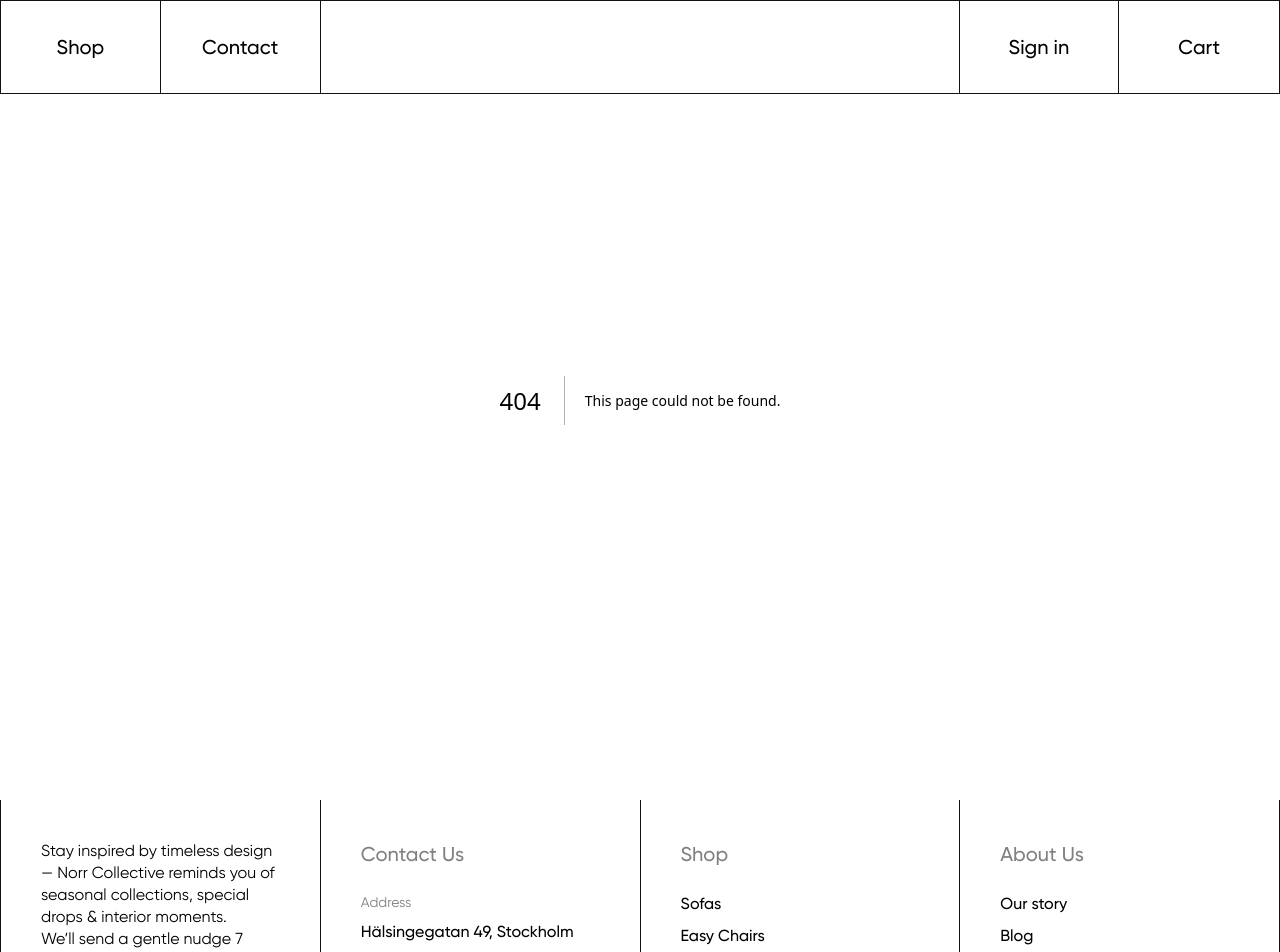
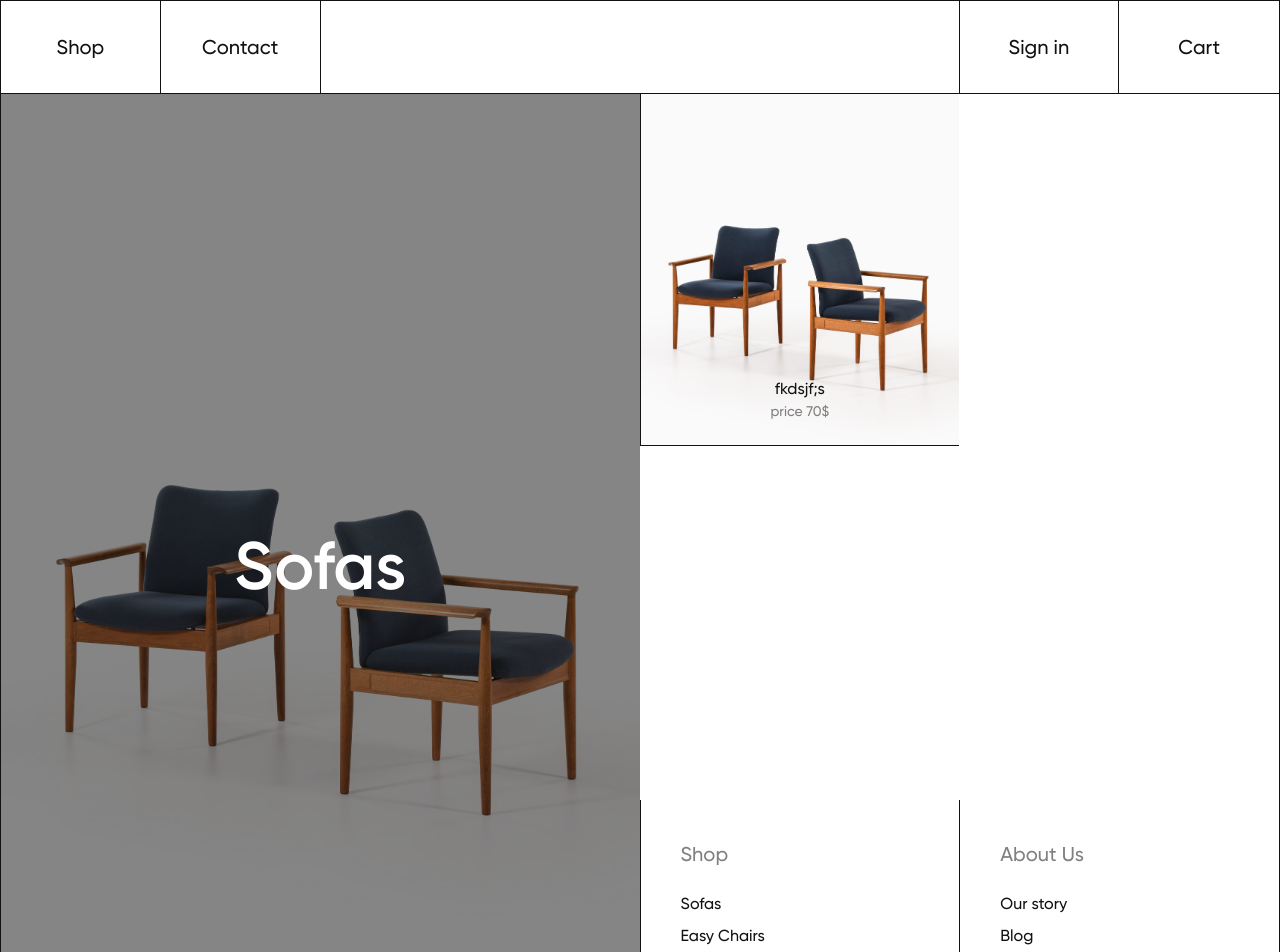
Before and after one commit to anastasiacheb/NorrCollective, a Next.js app: page /shop in a window 1280 px wide. Before the commit this address had no page. Shown: the top 952 px of the page. Built offline with nearby package versions, Linux system fonts and the light colour scheme.

Commit message:
category page

```diff
--- a/src/app/about/page.tsx
+++ b/src/app/about/page.tsx
@@ -15,7 +15,7 @@ interface IconLinkRoundProps {
   name: string;
 }
 
-function IconLinkRoundItem({ href, name }: IconLinkProps) {
+function IconLinkRoundItem({ href, name }: IconLinkRoundProps) {
   return (
     <Link
       href={href}
--- /dev/null
+++ b/src/app/api/products/route.ts
@@ -0,0 +1,5 @@
+import products from '@/data/Products';
+
+export async function GET() {
+  return Response.json(products);
+}
--- a/src/app/page.tsx
+++ b/src/app/page.tsx
@@ -87,7 +87,6 @@ export default function Home() {
           </div>
         </div>
         <div className="lg:col-span-2">
-          {' '}
           {Products.map((cat, index) => (
             <CategoryItem key={index} index={index} {...cat} />
           ))}
--- /dev/null
+++ b/src/app/shop/[category]/page.tsx
@@ -0,0 +1,84 @@
+import Image from 'next/image';
+import Link from 'next/link';
+import { notFound } from 'next/navigation';
+
+interface Product {
+  name: string;
+  price: string;
+  src: string[];
+}
+
+interface Category {
+  category: string;
+  href: string;
+  src1: string;
+  products: Product[];
+}
+
+interface ProductLinkProps {
+  name: string;
+  price: string;
+  src: string;
+}
+function ProductLink({ name, price, src }: ProductLinkProps) {
+  return (
+    <Link
+      href="#"
+      className="lg:h-[calc((100dvh-92px)/2)] border-l border-b border-base-900 group overflow-clip relative">
+      <Image
+        src={`/images/${src}`}
+        alt="chair"
+        width={0}
+        height={0}
+        sizes="100vw"
+        className="w-full h-full aspect-square object-cover lg:aspect-auto group-hover:scale-110 transition-all ease-linear duration-200"
+      />
+      <div className="absolute z-40 bottom-3 text-center flex flex-col gap-1 justify-center items-center md:bottom-6 w-full">
+        <h2 className="text-base font-medium leading-none backdrop-blur-sm rounded-full">{name}</h2>
+        <p className="text-base-500 text-sm font-medium backdrop-blur-sm rounded-full">price {price}</p>
+      </div>
+    </Link>
+  );
+}
+
+export async function generateStaticParams() {
+  const cats: Category[] = await fetch('http://192.168.0.37:3000/api/products').then((res) => res.json());
+
+  return cats.map((cat) => ({
+    category: cat.href.replace('/', ''),
+  }));
+}
+
+export default async function Page({ params }: { params: Promise<{ category: string }> }) {
+  const { category } = await params;
+  const cats: Category[] = await fetch('http://192.168.0.37:3000/api/products').then((res) => res.json());
+  const cat = cats.find((item) => item.href.replace('/', '') === category.toLowerCase());
+
+  if (!cat) {
+    notFound();
+  }
+
+  return (
+    <>
+      <header className="mt-12.5 md:mt-14.5 lg:mt-23 border-r border-base-900 lg:grid lg:grid-cols-2">
+        <div className="border-l border-b border-base-900 flex items-center justify-center overflow-clip relative lg:sticky lg:top-23 lg:h-[calc(100dvh-92px)] self-start">
+          <Image
+            src={`/images/${cat.src1}`}
+            alt="chair"
+            width={0}
+            height={0}
+            sizes="100vw"
+            className="w-full h-full aspect-[375/420] object-cover md:aspect-[768/500] lg:aspect-auto"
+          />
+          <div className="bg-base-900/50 w-full h-full absolute"></div>
+          <h1 className="text-base-0 text-[40px] font-semibold md:text-[67px] absolute capitalize">{cat.category}</h1>
+        </div>
+        <div className="grid grid-cols-2">
+          {cat.products.map((product, index) => (
+            <ProductLink key={index} {...product} src={product.src[0]} />
+          ))}
+        </div>
+      </header>
+    </>
+  );
+}
--- /dev/null
+++ b/src/app/shop/page.tsx
@@ -0,0 +1,67 @@
+import Image from 'next/image';
+import Link from 'next/link';
+
+interface ProductLinkProps {
+  name: string;
+  price: string;
+  src: string;
+}
+function ProductLink({ name, price, src }: ProductLinkProps) {
+  return (
+    <Link
+      href="#"
+      className="lg:h-[calc((100dvh-92px)/2)] border-l border-b border-base-900 group overflow-clip relative">
+      <Image
+        src={`/images/${src}`}
+        alt="chair"
+        width={0}
+        height={0}
+        sizes="100vw"
+        className="w-full h-full aspect-square object-cover lg:aspect-auto group-hover:scale-110 transition-all ease-linear duration-200"
+      />
+      <div className="absolute z-50 bottom-3 text-center flex flex-col gap-1 justify-center items-center md:bottom-6 w-full">
+        <h2 className="text-base font-medium leading-none backdrop-blur-sm rounded-full">{name}</h2>
+        <p className="text-base-500 text-sm font-medium backdrop-blur-sm rounded-full">price {price}</p>
+      </div>
+    </Link>
+  );
+}
+
+export default function Page() {
+  return (
+    <>
+      <header className="mt-12.5 md:mt-14.5 lg:mt-23 border-r border-base-900 lg:grid lg:grid-cols-2 lg:h-[calc(100dvh-92px)]">
+        <div className="border-l border-b border-base-900 flex items-center justify-center overflow-clip relative lg:sticky lg:top-23">
+          <Image
+            src="/images/DSC_2876-scaled.jpg"
+            alt="chair"
+            width={0}
+            height={0}
+            sizes="100vw"
+            className="w-full h-full aspect-[375/420] object-cover md:aspect-[768/500] lg:aspect-auto"
+          />
+          <div className="bg-base-900/50 w-full h-full absolute"></div>
+          <h1 className="text-base-0 text-[40px] font-semibold md:text-[67px] absolute">Sofas</h1>
+        </div>
+        <div className="grid grid-cols-2">
+          <Link
+            href="#"
+            className="lg:h-[calc((100dvh-92px)/2)] border-l border-b border-base-900 group overflow-clip relative">
+            <Image
+              src="/images/DSC_2876-scaled.jpg"
+              alt="chair"
+              width={0}
+              height={0}
+              sizes="100vw"
+              className="w-full h-full aspect-square object-cover lg:aspect-auto group-hover:scale-110 transition-all ease-linear duration-200"
+            />
+            <div className="absolute z-50 bottom-3 text-center flex flex-col gap-1 justify-center items-center md:bottom-6 w-full">
+              <h2 className="text-base font-medium leading-none backdrop-blur-sm rounded-full">fkdsjf;s</h2>
+              <p className="text-base-500 text-sm font-medium backdrop-blur-sm rounded-full">price 70$</p>
+            </div>
+          </Link>
+        </div>
+      </header>
+    </>
+  );
+}
--- a/src/data/Products.tsx
+++ b/src/data/Products.ts
@@ -65,7 +65,7 @@ const Products = [
           'This very rare sofa, designed by Folke Jansson and produced in Sweden, is a distinctive example of Scandinavian mid-century modernism. The piece reflects Jansson’s sculptural approach to furniture design, with a form that balances geometric clarity and visual softness. The combination of materials—red leather and birch—results in a composition that is both visually bold and materially rich.',
         href: '/sofas',
         category: 'sofas',
-        src: ['DSC_8808.jpg', 'DSC_8813.jpg', 'DSC_8817.jpg'],
+        src: ['DSC_8813.jpg', 'DSC_8808.jpg', 'DSC_8817.jpg'],
         price: 'kjhjkh',
       },
       {
@@ -83,7 +83,7 @@ const Products = [
           'The model 1669a/4468 sofa, designed and produced by Fritz Hansen in Denmark in 1941, is a rare example of early Scandinavian mid-century design. It features a gently curved, fully upholstered frame with a tufted backrest, integrated armrests, and a deep seat, combining comfort with an elegant organic form. The sofa is supported by tapered solid beech legs that angle outward, providing both stability and a refined stance.',
         href: '/sofas',
         category: 'sofas',
-        src: ['DSC_1455-scaled.jpg', 'DSC_1459-scaled.jpg', 'DSC_1461-scaled.jpg', 'DSC_1464-scaled.jpg'],
+        src: ['DSC_1459-scaled.jpg', 'DSC_1455-scaled.jpg', 'DSC_1461-scaled.jpg', 'DSC_1464-scaled.jpg'],
         price: 'kjhjkh',
       },
       {
@@ -92,7 +92,7 @@ const Products = [
           'This sofa, model 116, commonly known as the Senator, was designed by Ole Wanscher and produced by France & Son in Denmark in 1951. The frame is built from solid rosewood, notable for its rich, deep tones and pronounced grain patterns that highlight the natural beauty of the wood. The structural design is characterized by gently curved armrests, elegantly sculpted legs, and a subtly angled backrest, which together emphasize both ergonomic comfort and refined craftsmanship.',
         href: '/sofas',
         category: 'sofas',
-        src: ['DSC_8220-scaled.jpg', 'DSC_8228-scaled.jpg', 'DSC_8232-scaled.jpg', 'DSC_8234-scaled.jpg'],
+        src: ['DSC_8228-scaled.jpg', 'DSC_8220-scaled.jpg', 'DSC_8232-scaled.jpg', 'DSC_8234-scaled.jpg'],
         price: 'kjhjkh',
       },
       {
@@ -101,7 +101,7 @@ const Products = [
           'This is a very rare sofa, model “Capri” designed by Johannes Andersen and produced by Trensum in Sweden during the 1960s. The design exemplifies Scandinavian mid-century modernism with a distinct sculptural form and an emphasis on luxurious materials and modernist elegance.',
         href: '/sofas',
         category: 'sofas',
-        src: ['DSC_5213-scaled.jpg', 'DSC_5234-scaled.jpg', 'DSC_5236-scaled.jpg', 'DSC_5238-scaled.jpg'],
+        src: ['DSC_5234-scaled.jpg', 'DSC_5213-scaled.jpg', 'DSC_5236-scaled.jpg', 'DSC_5238-scaled.jpg'],
         price: 'kjhjkh',
       },
       {
@@ -110,7 +110,7 @@ const Products = [
           'Very rare sofa model Croissant designed by Illum Wikkelsø Produced by Holger Christiansen in Denmark Rosewood and light beige leather Excellent vintage condition, with minor signs of usage and patina 1950′s',
         href: '/sofas',
         category: 'sofas',
-        src: ['DSC_0336.jpg', 'DSC_0337.jpg', 'DSC_0341.jpg', 'DSC_0344.jpg', 'DSC_0348.jpg'],
+        src: ['DSC_0341.jpg', 'DSC_0348.jpg', 'DSC_0337.jpg', 'DSC_0344.jpg', 'DSC_0336.jpg'],
         price: 'kjhjkh',
       },
     ],
@@ -172,7 +172,7 @@ const Products = [
           'This rare pair of USA 75 easy chairs, designed by Folke Ohlsson and produced in 1963 by DUX in Sweden, represents a masterful blend of Scandinavian craftsmanship and international modernist aesthetics. The model is a hallmark of Ohlsson’s design philosophy—functionally elegant, material-rich, and subtly expressive—crafted during a time when Swedish furniture design was gaining widespread acclaim on the global stage.',
         href: '/easychairs',
         category: 'easy chairs',
-        src: ['DSC_3585.jpg', 'DSC_3589.jpg', 'DSC_3591.jpg', 'DSC_3593.jpg', 'DSC_3603.jpg'],
+        src: ['DSC_3589.jpg', 'DSC_3585.jpg', 'DSC_3591.jpg', 'DSC_3593.jpg', 'DSC_3603.jpg'],
         price: 'kjhjkh',
       },
       {
@@ -190,7 +190,7 @@ const Products = [
           'The rare Etcetera lounge chair, designed by Jan Ekselius and produced by JOC Möbel AB in Vetlanda, Sweden during the 1960s, is a celebrated icon of Scandinavian modernism that seamlessly merges sculptural form with functional innovation. Known for its distinctive flowing silhouette and ergonomic design, the Etcetera chair embodies the bold experimentation of 1960s design while remaining deeply rooted in the Scandinavian ethos of comfort, craftsmanship, and visual clarity.',
         href: '/easychairs',
         category: 'easy chairs',
-        src: ['DSC_2508.jpg', 'DSC_2509.jpg', 'DSC_2511.jpg', 'DSC_2512.jpg'],
+        src: ['DSC_2511.jpg', 'DSC_2508.jpg', 'DSC_2509.jpg', 'DSC_2512.jpg'],
         price: 'kjhjkh',
       },
       {
@@ -199,7 +199,7 @@ const Products = [
           'This rare pair of easy chairs, designed by Sven Ivar Dysthe and produced by Dokka Møbler in Norway during the 1960s, exemplifies the sophisticated balance between industrial materials and traditional craftsmanship characteristic of Scandinavian modernism. The chairs feature a polished steel frame that provides structural clarity and a sense of architectural precision. Suspended within this frame are black leather seat and backrest panels, which contribute to a lightweight, almost floating appearance while maintaining comfort and support.',
         href: '/easychairs',
         category: 'easy chairs',
-        src: ['DSC_9844.jpg', 'DSC_9852.jpg', 'DSC_9865.jpg'],
+        src: ['DSC_9852.jpg', 'DSC_9844.jpg'],
         price: 'kjhjkh',
       },
       {
```
